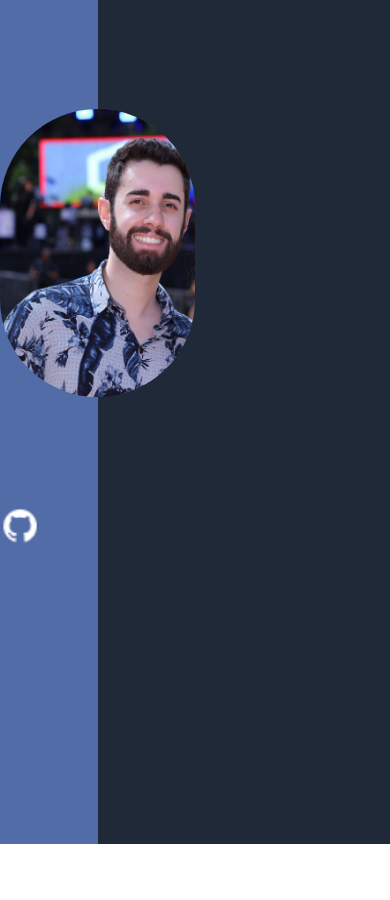
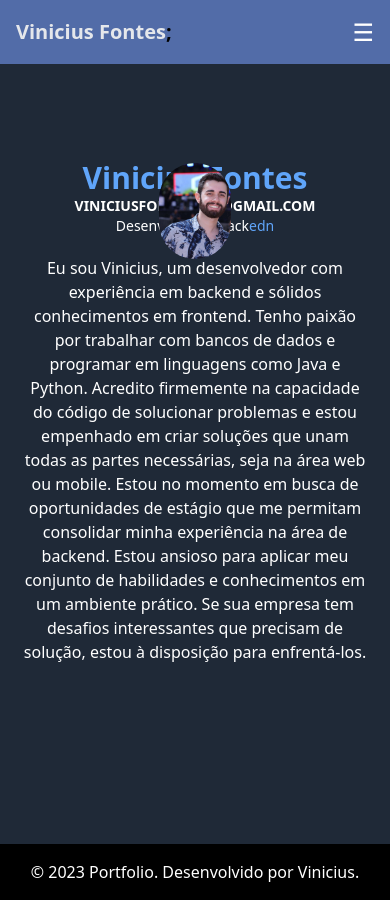
Before and after one commit to ViniFontes73/ViniFontes73.github.io, a website: page index.html in a window 390 px wide. Before the commit the page ends 844 px from the top, so only its background shows below. Drawn offline with nearby package versions, Linux system fonts and the light colour scheme.

Commit message:
responsivo

```diff
--- a/index.html
+++ b/index.html
@@ -15,16 +15,66 @@
     </style>
 </head>
 <body >
+    <!-- ------------NAVBAR------------ -->
+    <nav class="bg-526ca8 p-4 fixed top-0 left-0 right-0 z-50">
+        <div class="container mx-auto flex justify-between items-center">
+            <div class="text-gray-200 text-xl font-bold"> Vinicius Fontes<span class="text-black">;</span></div>
+            <div class="hidden md:flex space-x-4">
+                <a href="#" class="text-white">Página Inicial</a>
+                <a href="#" class="text-white">Sobre</a>
+                <a href="#" class="text-white">Serviços</a>
+                <a href="#" class="text-white">Contato</a>
+            </div>
+            <div class="md:hidden">
+                <button class="text-white text-2xl">
+                    &#9776;
+                </button>
+            </div>
+        </div>
+    </nav>
+
+
+
     <section class="relative h-screen">
         <div class="w-1/3 h-screen bg-526ca8 absolute left-0 top-0"></div>
-        <div class="w-3/4 h-screen bg-gray-800 absolute right-0 top-0"></div>
-        <div class="flex items-center justify-around h-3/5 w-2/4 relative z-10">
-            <img src="/public/tesste2.jpg" alt="Sua Imagem" class="w-72  h-72 rounded-full">
+  <!-- ---------------LADO DIREITO (Desktop) --------------- -->
+  <div class="hidden md:block w-3/4 h-screen bg-gray-800 absolute right-0 top-0">
+    <div class="flex place-items-center justify-end h-full ml-16 mr-5 mt-20">
+        <div class="flex-col">
+            <p class="text-4xl font-bold text-blue-400 m-12">Vinicius Fontes</p>
+            <p class="text-base text-white m-5">BACK<span class="text-gray-500">END</span> . VINICIUSFONTESADS@GMAIL.COM</p>
+            <p class="text-base text-white m-5">Eu sou Vinicius, um desenvolvedor com experiência em backend e sólidos conhecimentos em frontend. Tenho paixão por trabalhar com bancos de dados e programar em linguagens como Java e Python. Acredito firmemente na capacidade do código de solucionar problemas e estou empenhado em criar soluções que unam todas as partes necessárias, seja na área web ou mobile. Estou no momento em busca de oportunidades de estágio que me permitam consolidar minha experiência na área de backend. Estou ansioso para aplicar meu conjunto de habilidades e conhecimentos em um ambiente prático. Se sua empresa tem desafios interessantes que precisam de solução, estou à disposição para enfrentá-los.</p>
         </div>
-        <div class=" relative z-10">
-            <img src="/public/github-logo-24.png" alt="" class="w-10 h-10">
+    </div>
+</div>
+<!-- ---------------LADO DIREITO (Mobile) --------------- -->
+<div class="block md:hidden w-full h-screen bg-gray-800 absolute right-0 top-0">
+    <div class="flex place-items-center justify-center h-full">
+        <div class="text-white text-center">
+            <!-- Adicione o conteúdo desejado para dispositivos móveis aqui -->
+            <p class="text-3xl font-bold text-blue-400">Vinicius Fontes</p>
+            <p class="text-sm font-semibold">VINICIUSFONTESADS@GMAIL.COM</p>
+            <p class="text-sm ">Desenvolvedor Back<span class="text-blue-400">edn</span></p>
+            <p class="text-base text-white m-5">Eu sou Vinicius, um desenvolvedor com experiência em backend e sólidos conhecimentos em frontend. Tenho paixão por trabalhar com bancos de dados e programar em linguagens como Java e Python. Acredito firmemente na capacidade do código de solucionar problemas e estou empenhado em criar soluções que unam todas as partes necessárias, seja na área web ou mobile. Estou no momento em busca de oportunidades de estágio que me permitam consolidar minha experiência na área de backend. Estou ansioso para aplicar meu conjunto de habilidades e conhecimentos em um ambiente prático. Se sua empresa tem desafios interessantes que precisam de solução, estou à disposição para enfrentá-los.</p>
 
+            <!-- Adicione mais conteúdo móvel aqui, se necessário -->
         </div>
+    </div>
+</div>
+
+    <!-- Conteudo da imagem de perfil desk-->
+
+        <div class="hidden md:flex items-center justify-around h-3/5 w-2/4 relative z-10">
+            <img src="/public/tesste2.jpg" alt="Sua Imagem" class="w-72 h-72 rounded-full">
+        </div>
+
+        <!-- Conteudo da imagem mobile -->
+
+        <div class="flex md:hidden items-center justify-center h-1/2 w-full relative z-10">
+            <img src="/public/tesste2.jpg" alt="Sua Imagem (Mobile)" class="w-24- h-24 rounded-full">
+        </div>
+
+
     </section>
 
 
@@ -34,6 +84,17 @@
 .color3 { #521eaf };
 .color4 { #526ca8 };
 .color5 { #aaa7ca };
+ <p class="text-4xl font-extrabold">Vinicius Fontes</p>
 -->
+
+<!---------------- Footer ----------------->
+<footer class="bg-black text-white py-4">
+    <div class="container mx-auto text-center">
+        &copy; 2023 Portfolio. Desenvolvido por Vinicius.
+    </div>
+
+</footer>
+
+
 </body>
 </html>
```
Also changed, not shown: public/README.md (deleted).
